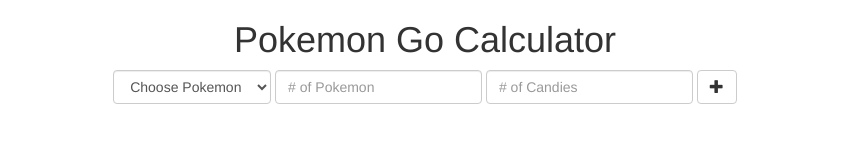
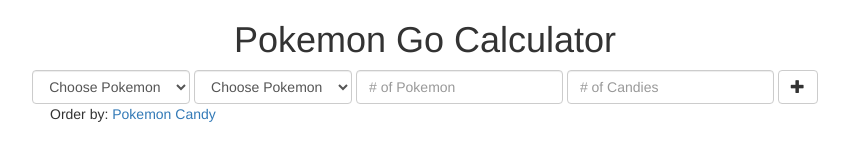
Before and after one commit to mdiazz11/PokemonGoCalculator, a plain HTML site: page index.html in a window 1280 px wide. Shown: the whole page, without its empty margins (215-1064 px from the left). Drawn offline with nearby package versions, Linux system fonts and the light colour scheme.

Commit message:
Now you can order by pokemon name or pokemon candy for drop down menu

```diff
--- a/app.js
+++ b/app.js
@@ -36,8 +36,9 @@ pokemonApp.controller('resultsController', ['$scope',
             $scope.allPokemon = allPokemon;
         })
 
+        $scope.sortByCandy = true;
 
-        console.log(JSON.stringify($scope.allPokemon));
+
 
 
         $scope.results = function () {
--- a/index.html
+++ b/index.html
@@ -23,7 +23,10 @@
             <div class="row">
                 <form class="form-inline">
                     <div class="form-group">
-                        <select class="form-control" ng-model="pokemon" ng-options="pokemon.name group by pokemon.candy + ' Candy' disable when !pokemon.active for pokemon in allPokemon | orderBy:'candy'">
+                        <select class="form-control" ng-model="pokemon" ng-show="sortByCandy" ng-options="pokemon.name group by pokemon.candy + ' Candy' disable when !pokemon.active for pokemon in allPokemon | orderBy:'candy'">
+                            <option value="" disabled selected>Choose Pokemon</option>
+                        </select>
+                        <select class="form-control" ng-model="pokemon" ng-hide="sortByCandy" ng-options="pokemon.name + ' (' + pokemon.candy + ' candy)' disable when !pokemon.active for pokemon in allPokemon | orderBy:'name'">
                             <option value="" disabled selected>Choose Pokemon</option>
                         </select>
                     </div>
@@ -41,9 +44,13 @@
             </div>
         </div>
         <!--col-md-8-->
-        <div class="clearfix"></div>
+        <div class="row">
+            <div class="col-sm-6 col-sm-offset-2">
+                Order by: <a href="" ng-click="sortByCandy=false" ng-show="sortByCandy">Pokemon</a>
+                <a href="" ng-click="sortByCandy=true" ng-hide="sortByCandy">Candy</a>
+            </div>
 
-
+        </div>
 
 
         <!--Error Messages-->
@@ -97,7 +104,7 @@
                 </td>
             </tr>
         </table>
-        <button class="btn btn-primary" ng-if="pokemonList.length>0" ng-click="calculate()">Calculate!</button>
+        <button class="btn btn-primary center-block" ng-if="pokemonList.length>0" ng-click="calculate()">Calculate!</button>
 
         <table class="table table-condensed" ng-if="calculateList.length>0 && pokemonList.length>0">
             <tr>
```
